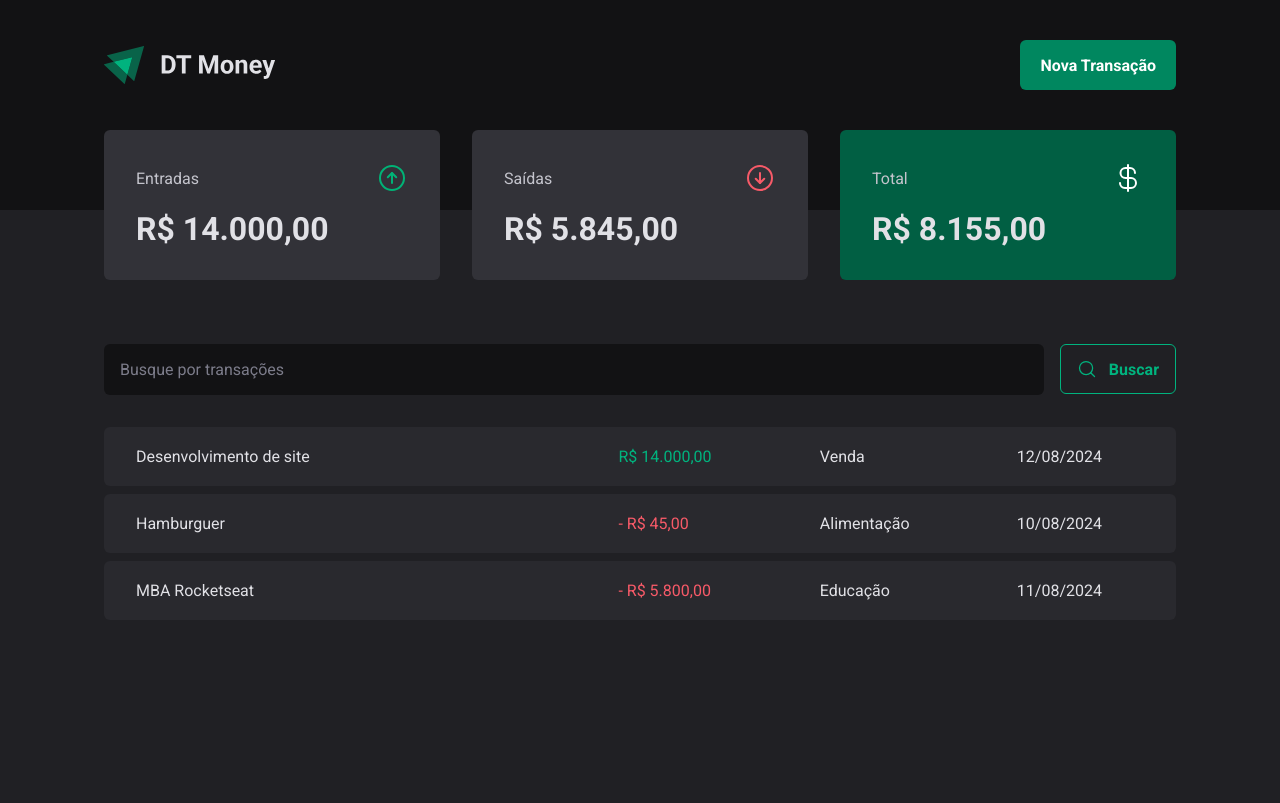
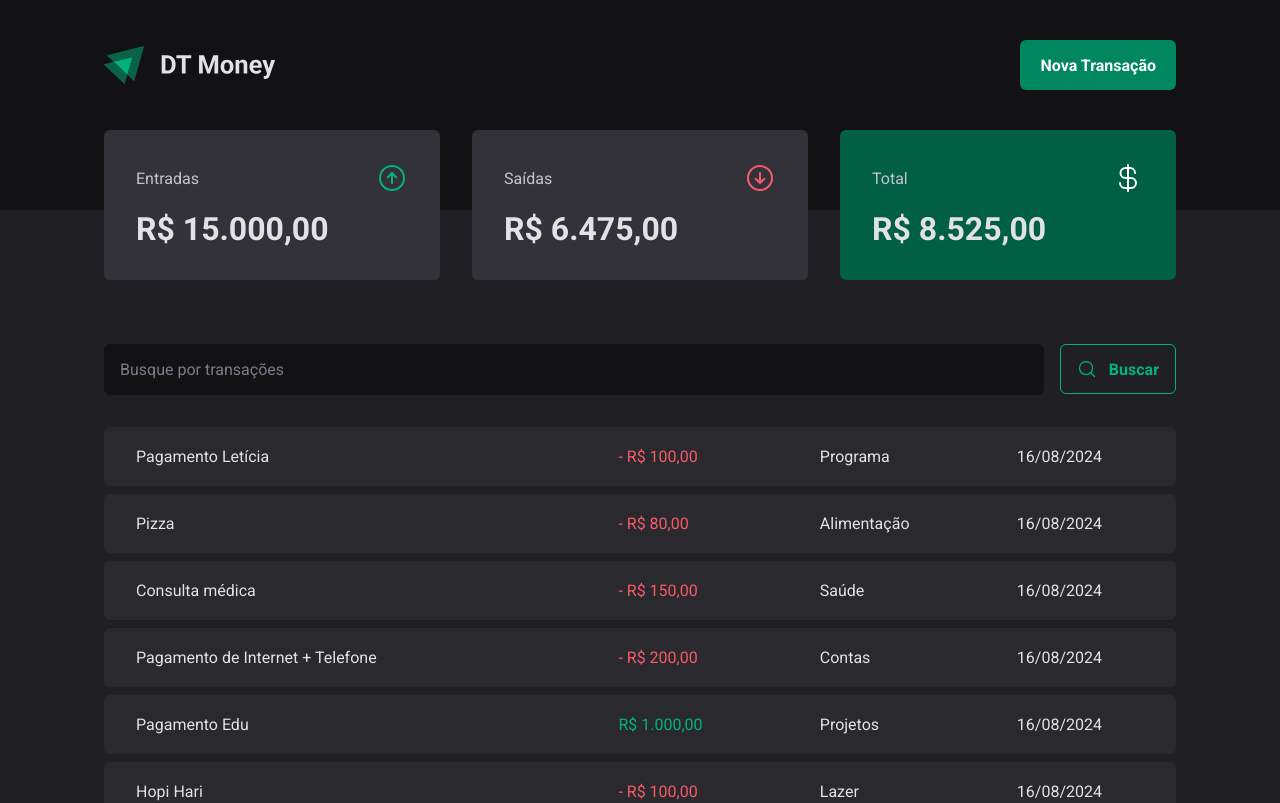
Before and after one commit to taylosstls/mba-rocket, a React (Vite) app in the folder mod-2/02-dt-money/: page / in a window 1280 px wide. Shown: the top 803 px of the page. Built offline with nearby package versions, Linux system fonts and the light colour scheme; data requests are answered from the project's data file.

Commit message:
Create Transaction Function and Add Modal Controller

```diff
--- a/mod-2/02-dt-money/package.json
+++ b/mod-2/02-dt-money/package.json
@@ -14,6 +14,7 @@
     "@hookform/resolvers": "^3.9.0",
     "@radix-ui/react-dialog": "^1.1.1",
     "@radix-ui/react-radio-group": "^1.2.0",
+    "axios": "^1.7.4",
     "phosphor-react": "^1.4.1",
     "react": "^18.3.1",
     "react-dom": "^18.3.1",
@@ -21,6 +22,7 @@
     "zod": "^3.23.8"
   },
   "devDependencies": {
+    "@rocketseat/eslint-config": "^2.2.2",
     "@types/react": "^18.3.3",
     "@types/react-dom": "^18.3.0",
     "@typescript-eslint/eslint-plugin": "^7.15.0",
@@ -29,7 +31,7 @@
     "eslint": "^8.57.0",
     "eslint-plugin-react-hooks": "^4.6.2",
     "eslint-plugin-react-refresh": "^0.4.7",
-    "json-server": "^1.0.0-beta.1",
+    "json-server": "^0.17.4",
     "styled-components": "^6.1.12",
     "typescript": "^5.2.2",
     "vite": "^5.3.4"
--- a/mod-2/02-dt-money/server.json
+++ b/mod-2/02-dt-money/server.json
@@ -23,6 +23,54 @@
       "category": "Educação",
       "price": 5800,
       "createdAt": "2024-08-11T09:05:36.054Z"
+    },
+    {
+      "description": "Hopi Hari",
+      "category": "Lazer",
+      "price": 100,
+      "type": "outcome",
+      "createdAt": "2024-08-16T19:49:03.199Z",
+      "id": 4
+    },
+    {
+      "description": "Pagamento Edu",
+      "category": "Projetos",
+      "price": 1000,
+      "type": "income",
+      "createdAt": "2024-08-16T19:54:18.779Z",
+      "id": 5
+    },
+    {
+      "description": "Pagamento de Internet + Telefone",
+      "category": "Contas",
+      "price": 200,
+      "type": "outcome",
+      "createdAt": "2024-08-16T19:55:30.282Z",
+      "id": 6
+    },
+    {
+      "description": "Consulta médica",
+      "category": "Saúde",
+      "price": 150,
+      "type": "outcome",
+      "createdAt": "2024-08-16T20:14:10.968Z",
+      "id": 7
+    },
+    {
+      "description": "Pizza",
+      "category": "Alimentação",
+      "price": 80,
+      "type": "outcome",
+      "createdAt": "2024-08-16T20:15:52.261Z",
+      "id": 8
+    },
+    {
+      "description": "Pagamento Letícia",
+      "category": "Programa",
+      "price": 100,
+      "type": "outcome",
+      "createdAt": "2024-08-16T20:35:18.937Z",
+      "id": 9
     }
   ]
 }
--- a/mod-2/02-dt-money/src/components/molecules/NewTransactionModal/index.tsx
+++ b/mod-2/02-dt-money/src/components/molecules/NewTransactionModal/index.tsx
@@ -1,4 +1,7 @@
+import { useContext } from 'react';
 import { ArrowCircleDown, ArrowCircleUp, X } from 'phosphor-react';
+import { Controller, useForm } from 'react-hook-form';
+import { zodResolver } from '@hookform/resolvers/zod';
 import * as Dialog from '@radix-ui/react-dialog';
 import * as z from 'zod';
 
@@ -6,8 +9,7 @@ import { CloseButton, Content, Overlay, Spinner, TransactionType, TransactionTyp
 
 import { Input } from '../../atoms/Input';
 import { Button } from '../../atoms/Button';
-import { Controller, useForm } from 'react-hook-form';
-import { zodResolver } from '@hookform/resolvers/zod';
+import { TransactionsContext } from '../../../contexts/TransactionsContext';
 
 const newTransactionFormSchema = z.object({
   description: z.string(),
@@ -18,18 +20,36 @@ const newTransactionFormSchema = z.object({
 
 type NewTransactionFormInputs = z.infer<typeof newTransactionFormSchema>
 
-export function NewTransactionModal() {
+interface NewTransactionModalProps {
+  setIsOpen: (isOpen: boolean) => void;
+}
+
+export function NewTransactionModal({ setIsOpen }: NewTransactionModalProps) {
+  const { createTransaction } = useContext(TransactionsContext)
+
   const {
     control,
     register,
     handleSubmit,
-    formState: { isSubmitting }
+    formState: { isSubmitting },
+    reset
   } = useForm<NewTransactionFormInputs>({
-    resolver: zodResolver(newTransactionFormSchema)
+    resolver: zodResolver(newTransactionFormSchema),
+    defaultValues: {
+      type: '' as 'income' | 'outcome'
+    }
   })
 
   async function handleSearchTransactions(data: NewTransactionFormInputs) {
-    console.log(data)
+    await createTransaction(data)
+    reset({
+      description: '',
+      price: 0,
+      category: '',
+      type: '' as 'income' | 'outcome'
+    });
+
+    setIsOpen(false);
   }
 
   return (
--- a/mod-2/02-dt-money/src/components/organisms/Header/index.tsx
+++ b/mod-2/02-dt-money/src/components/organisms/Header/index.tsx
@@ -1,3 +1,4 @@
+import { useState } from 'react';
 import * as Dialog from '@radix-ui/react-dialog';
 import { HeaderContainer, HeaderContent } from "./styles";
 
@@ -8,20 +9,22 @@ import { Button } from "../../atoms/Button";
 import { NewTransactionModal } from '../../molecules/NewTransactionModal';
 
 export function Header() {
+  const [isOpen, setIsOpen] = useState(false);
+
   return (
     <>
       <HeaderContainer>
         <HeaderContent>
           <img src={logoImg} alt="Logo Ignite" />
 
-          <Dialog.Root>
+          <Dialog.Root open={isOpen} onOpenChange={setIsOpen}>
             <Dialog.Trigger asChild>
-              <Button>
+              <Button onClick={() => setIsOpen(true)}>
                 Nova Transação
               </Button>
             </Dialog.Trigger>
 
-            <NewTransactionModal />
+            <NewTransactionModal setIsOpen={setIsOpen} />
           </Dialog.Root>
         </HeaderContent>
       </HeaderContainer>
--- a/mod-2/02-dt-money/src/contexts/TransactionsContext/index.tsx
+++ b/mod-2/02-dt-money/src/contexts/TransactionsContext/index.tsx
@@ -1,17 +1,23 @@
 import { createContext, ReactNode, useEffect, useState } from "react";
 
-export interface Transaction {
-  id: number;
+import { api } from "../../lib/axios";
+
+export interface CreateTransactionInput {
   description: string;
-  type: "income" | "outcome";
   category: string;
   price: number;
+  type: "income" | "outcome";
+}
+
+export interface Transaction extends CreateTransactionInput {
+  id: number;
   createdAt: string;
 }
 
 interface TransactionsContextType {
   transactions: Transaction[];
   fetchTransactions: (query?: string) => Promise<void>;
+  createTransaction: (data: CreateTransactionInput) => Promise<void>;
 }
 
 export const TransactionsContext = createContext({} as TransactionsContextType);
@@ -24,16 +30,31 @@ export function TransactionsProvider({ children }: TransactionsProviderProps) {
   const [transactions, setTransactions] = useState<Transaction[]>([]);
 
   async function fetchTransactions(query?: string) {
-    const url = new URL('http://localhost:3333/transactions');
+    const response = await api.get('transactions', {
+      params: {
+        _sort: 'createdAt',
+        _order: 'desc',
+        q: query,
+      }
+    })
 
-    if (query) {
-      url.searchParams.append('q', query);
-    }
+    setTransactions(response.data);
+  }
 
-    const response = await fetch(url)
-    const data: Transaction[] = await response.json();
+  async function createTransaction(data: CreateTransactionInput) {
 
-    setTransactions(data);
+    const { category, description, price, type } = data
+
+    const response = await api.post('transactions', {
+      description,
+      category,
+      price,
+      type,
+      createdAt: new Date(),
+    })
+
+    // Ordena na ordem da mais recente
+    setTransactions((state) => [response.data, ...state]);
   }
 
   useEffect(() => {
@@ -43,7 +64,8 @@ export function TransactionsProvider({ children }: TransactionsProviderProps) {
   return (
     <TransactionsContext.Provider value={{
       transactions,
-      fetchTransactions
+      fetchTransactions,
+      createTransaction
     }}>
       {children}
     </TransactionsContext.Provider>
--- a/mod-2/02-dt-money/src/hooks/useSummary.ts
+++ b/mod-2/02-dt-money/src/hooks/useSummary.ts
@@ -25,4 +25,4 @@ export function useSummary(transactions: Transaction[]) {
     outcome: formatCurrency(outcome),
     total: formatCurrency(total),
   };
-};
+}
--- /dev/null
+++ b/mod-2/02-dt-money/src/lib/axios.ts
@@ -0,0 +1,5 @@
+import axios from 'axios';
+
+export const api = axios.create({
+  baseURL: import.meta.env.VITE_API_SERVER,
+})
```
Also changed, not shown: 2 other files (tests, documents, lock files or other folders).
